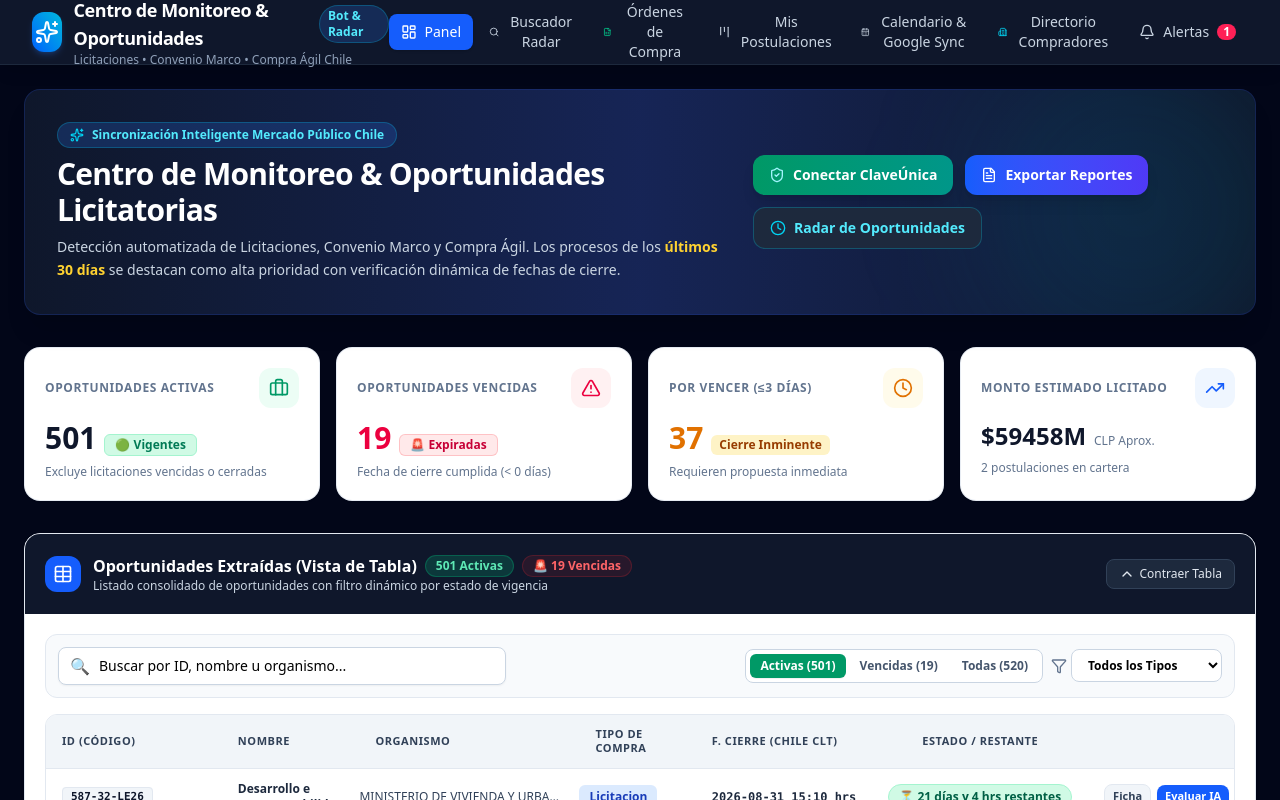
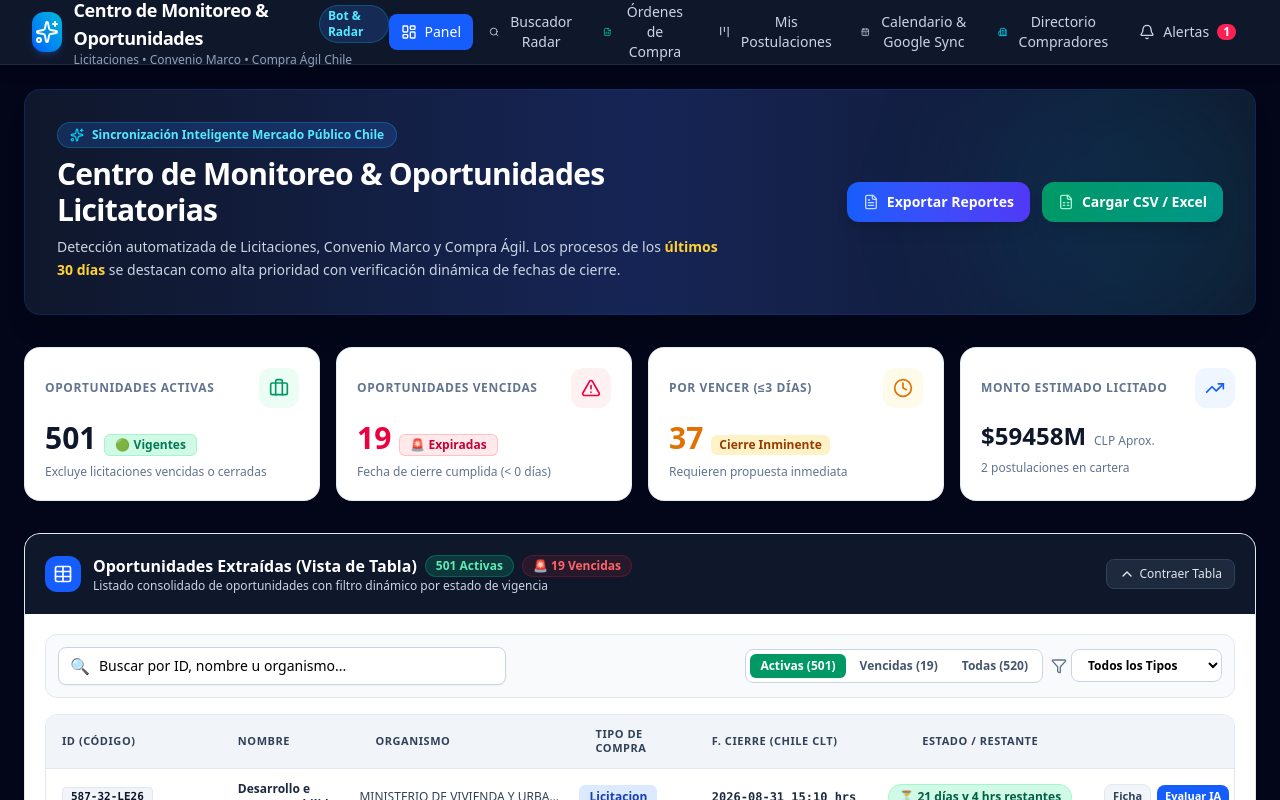
Before and after one commit to mmoya-droid-MP/mi-sistema-licitaciones, a React (Vite) app: page / in a window 1280 px wide. Shown: the top 800 px of the page. Built offline with nearby package versions, Linux system fonts and the light colour scheme.

Commit message:
refactor: clean up dashboard and update UI components
Remove deprecated ClaveÚnica authentication elements, update component properties, and add a bulk Excel upload button to the buyers view for improved usability.

```diff
--- a/src/App.tsx
+++ b/src/App.tsx
@@ -102,6 +102,7 @@ export default function App() {
             licitaciones={licitaciones}
             radarFilter7Days={radarFilter7Days}
             setRadarFilter7Days={setRadarFilter7Days}
+            setActiveTab={setActiveTab}
             openAiEvaluator={(item) => setAiEvaluatorItem(item)}
             onSelectLicitacionAI={(item) => setAiEvaluatorItem(item)}
             onAddPostulacion={(item) => {
--- a/src/components/CompradoresView.tsx
+++ b/src/components/CompradoresView.tsx
@@ -464,7 +464,7 @@ export const CompradoresView: React.FC = () => {
               ) : (
                 <FileSpreadsheet className="w-4 h-4 text-emerald-200" />
               )}
-              <span>📥 Cargar Excel / CSV</span>
+              <span>📊 Cargar Excel Masivo</span>
             </button>
 
             <button
@@ -503,9 +503,9 @@ export const CompradoresView: React.FC = () => {
         )}
       </div>
 
-      {/* Onebox Smart Search Bar */}
-      <div className="bg-white border border-slate-200 rounded-2xl p-4 shadow-sm">
-        <div className="relative">
+      {/* Onebox Smart Search Bar & Green Cargar Excel Masivo Button */}
+      <div className="bg-white border border-slate-200 rounded-2xl p-4 shadow-sm flex flex-col sm:flex-row items-center justify-between gap-3">
+        <div className="relative flex-1 w-full">
           <Search className="w-5 h-5 absolute left-3.5 top-1/2 -translate-y-1/2 text-slate-400" />
           <input
             type="text"
@@ -523,6 +523,20 @@ export const CompradoresView: React.FC = () => {
             </button>
           )}
         </div>
+
+        <button
+          onClick={() => fileInputRef.current?.click()}
+          disabled={isUploading}
+          className="flex items-center space-x-2 bg-emerald-600 hover:bg-emerald-500 text-white font-bold text-xs sm:text-sm px-4 py-3 rounded-xl shadow-md transition duration-200 shrink-0 w-full sm:w-auto justify-center disabled:opacity-50"
+          title="Cargar archivo Excel o CSV con compradores en lotes de 500"
+        >
+          {isUploading ? (
+            <Loader2 className="w-4 h-4 animate-spin text-white" />
+          ) : (
+            <FileSpreadsheet className="w-4 h-4 text-emerald-200" />
+          )}
+          <span>📊 Cargar Excel Masivo</span>
+        </button>
       </div>
 
       {/* Results Table */}
--- a/src/components/DashboardView.tsx
+++ b/src/components/DashboardView.tsx
@@ -10,12 +10,11 @@ import {
   ChevronRight,
   Plus,
   FileText,
+  FileSpreadsheet,
   AlertCircle,
   Share2,
   CheckCircle2,
   Zap,
-  ShieldCheck,
-  Key,
   Table,
   ChevronDown,
   ChevronUp,
@@ -48,12 +47,11 @@ interface DashboardViewProps {
 export const DashboardView: React.FC<DashboardViewProps> = ({
   licitaciones,
   postulaciones,
+  setActiveTab,
   onSelectLicitacionAI,
   onAddPostulacion,
   onNavigateToRadar,
   openReportsModal,
-  openShareModal,
-  openAuthModal,
   onAddAlerta
 }) => {
   const [tableSearch, setTableSearch] = useState('');
@@ -114,28 +112,26 @@ export const DashboardView: React.FC<DashboardViewProps> = ({
           </div>
 
           <div className="flex flex-wrap items-center gap-3">
-            {openAuthModal && (
-              <button
-                onClick={openAuthModal}
-                className="flex items-center space-x-2 bg-gradient-to-r from-emerald-600 to-teal-600 hover:from-emerald-500 hover:to-teal-500 text-white font-bold text-xs sm:text-sm px-4 py-2.5 rounded-xl shadow-lg transition transform active:scale-95"
-              >
-                <ShieldCheck className="w-4 h-4 text-cyan-200" />
-                <span>Conectar ClaveÚnica</span>
-              </button>
-            )}
             <button
               onClick={openReportsModal}
               className="flex items-center space-x-2 bg-gradient-to-r from-blue-600 to-indigo-600 hover:from-blue-500 hover:to-indigo-500 text-white font-semibold text-xs sm:text-sm px-4 py-2.5 rounded-xl shadow-lg transition transform active:scale-95"
             >
-              <FileText className="w-4 h-4" />
+              <FileText className="w-4 h-4 text-blue-200" />
               <span>Exportar Reportes</span>
             </button>
+
             <button
-              onClick={() => onNavigateToRadar(false)}
-              className="flex items-center space-x-2 bg-slate-800 hover:bg-slate-700 text-cyan-300 font-semibold text-xs sm:text-sm px-4 py-2.5 rounded-xl border border-cyan-500/30 transition"
+              onClick={() => {
+                if (setActiveTab) {
+                  setActiveTab('compradores');
+                } else if (onNavigateToRadar) {
+                  onNavigateToRadar(false);
+                }
+              }}
+              className="flex items-center space-x-2 bg-gradient-to-r from-emerald-600 to-teal-600 hover:from-emerald-500 hover:to-teal-500 text-white font-bold text-xs sm:text-sm px-4 py-2.5 rounded-xl shadow-lg transition transform active:scale-95"
             >
-              <Clock className="w-4 h-4 text-cyan-400" />
-              <span>Radar de Oportunidades</span>
+              <FileSpreadsheet className="w-4 h-4 text-emerald-200" />
+              <span>Cargar CSV / Excel</span>
             </button>
           </div>
         </div>
--- a/src/components/LicitacionesRadarView.tsx
+++ b/src/components/LicitacionesRadarView.tsx
@@ -17,7 +17,8 @@ import {
   RefreshCw,
   AlertTriangle,
   Bell,
-  AlertCircle
+  AlertCircle,
+  FileSpreadsheet
 } from 'lucide-react';
 import { LicitacionItem, TipoProceso, AlertaRule, SET_PALABRAS_CLAVE_MASTER } from '../types';
 import { openGoogleCalendar } from '../lib/googleCalendar';
@@ -36,6 +37,7 @@ interface LicitacionesRadarViewProps {
   onShareItem?: (item: LicitacionItem) => void;
   onAddAlerta?: (alerta: AlertaRule) => void;
   initial7DaysFilter?: boolean;
+  setActiveTab?: (tab: any) => void;
 }
 
 const PRESET_KEYWORDS = SET_PALABRAS_CLAVE_MASTER;
@@ -47,7 +49,8 @@ export const LicitacionesRadarView: React.FC<LicitacionesRadarViewProps> = ({
   onAddPostulacion,
   onShareItem,
   onAddAlerta,
-  initial7DaysFilter = false
+  initial7DaysFilter = false,
+  setActiveTab
 }) => {
   const [searchTerm, setSearchTerm] = useState('');
   const [selectedTipo, setSelectedTipo] = useState<TipoProceso | 'TODOS'>('TODOS');
@@ -160,7 +163,8 @@ export const LicitacionesRadarView: React.FC<LicitacionesRadarViewProps> = ({
       {/* Search Header & Filter Box */}
       <div className="bg-white rounded-2xl border border-slate-200/80 p-5 shadow-sm space-y-4">
         <div className="flex flex-col md:flex-row items-center justify-between gap-4">
-          <div className="relative w-full max-w-md">
+          <div className="flex flex-col sm:flex-row items-center gap-3 w-full max-w-2xl">
+            <div className="relative w-full flex-1">
               <span className="absolute left-3 top-1/2 -translate-y-1/2 text-slate-400 pointer-events-none">
                 🔍
               </span>
@@ -183,6 +187,20 @@ export const LicitacionesRadarView: React.FC<LicitacionesRadarViewProps> = ({
                 }}
                 className="w-full pl-10 pr-4 py-2 border border-slate-300 rounded-lg text-sm font-medium focus:ring-2 focus:ring-blue-500 outline-none shadow-xs"
               />
+            </div>
+
+            <button
+              onClick={() => {
+                if (setActiveTab) {
+                  setActiveTab('compradores');
+                }
+              }}
+              className="flex items-center space-x-2 bg-emerald-600 hover:bg-emerald-500 text-white font-bold text-xs px-4 py-2 rounded-lg shadow-sm transition shrink-0 w-full sm:w-auto justify-center"
+              title="Ir a Cargar Excel Masivo de Compradores"
+            >
+              <FileSpreadsheet className="w-4 h-4 text-emerald-200" />
+              <span>📊 Cargar Excel Masivo</span>
+            </button>
           </div>
 
           <div className="flex items-center space-x-2 w-full md:w-auto justify-end">
```
Lines whose indentation alone changed are shown as unchanged.
